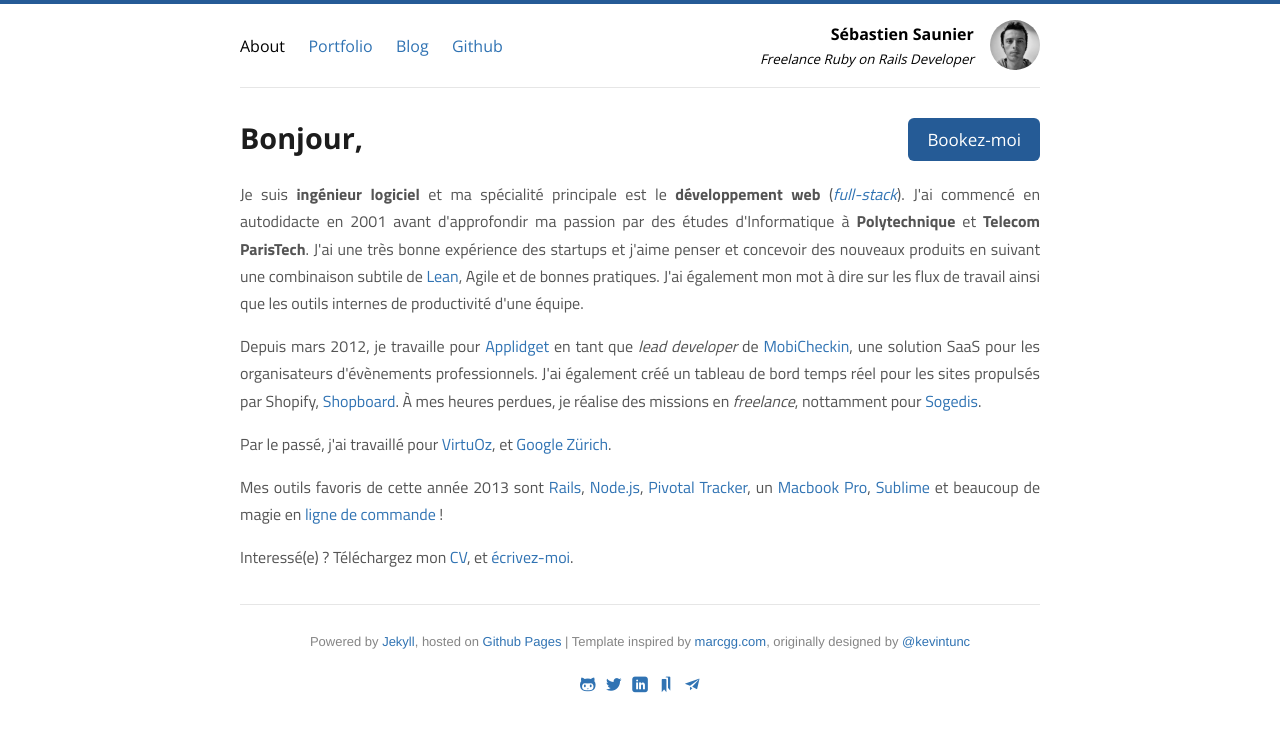
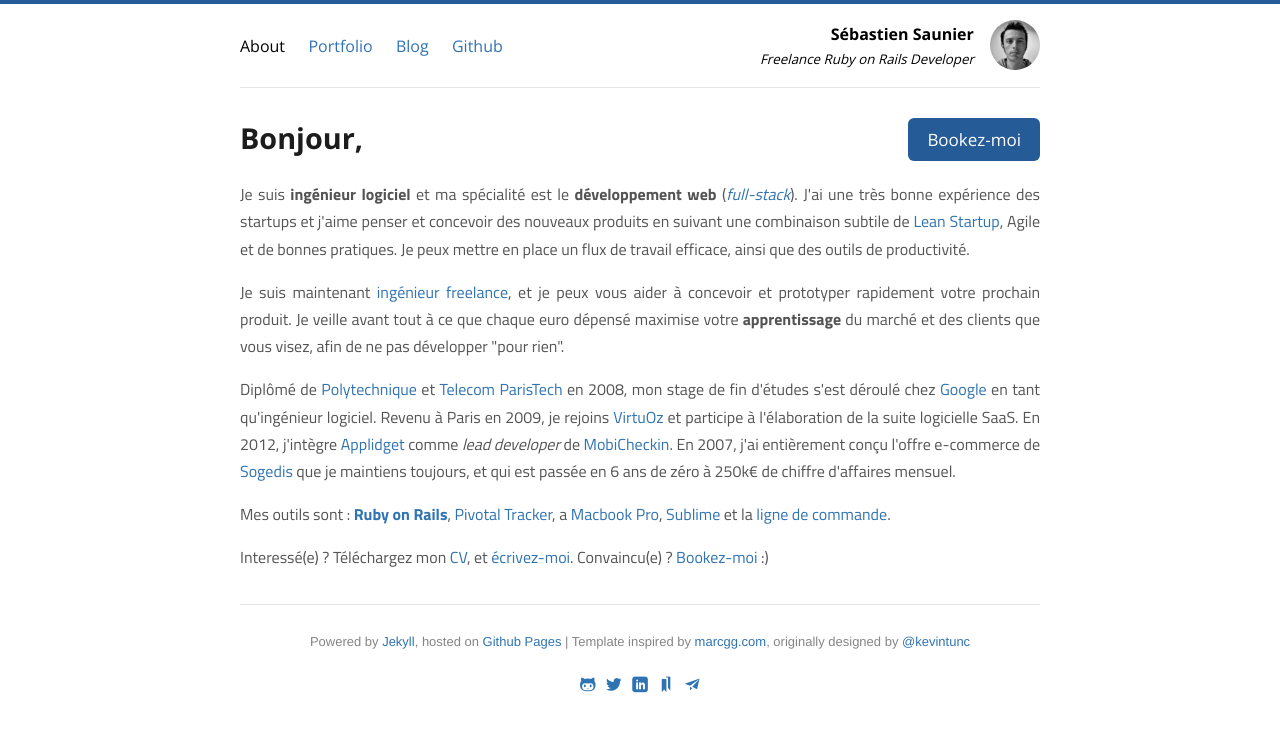
Before and after one commit to ssaunier/ssaunier.github.io, a Jekyll site: the page built from fr/index.html, in a window 1280 px wide. Shown: the top 732 px of the page. Built offline with Jekyll 4.4.1, drawn with Linux system fonts in a browser that asks for light colours.

Commit message:
Developer freelance in French

```diff
--- a/fr/index.html
+++ b/fr/index.html
@@ -3,7 +3,7 @@
 category: about
 language: fr
 title: Sébastien Saunier - Ingénieur Ruby on Rails Freelance
-description: Sébastien Saunier est un ingénieur logiciel web freelance (Ruby on Rails) créateur de beau produits
+description: Sébastien Saunier est un ingénieur logiciel web (Ruby on Rails) vous aidant à rapidement prototyper en Ruby on Rails votre nouvelle startup.
 ---
 
 <section class="about-me">
@@ -15,42 +15,46 @@
   </h1>
 
   <p>
-    Je suis <strong>ingénieur logiciel</strong> et ma spécialité principale est le
+    Je suis <strong>ingénieur logiciel</strong> et ma spécialité est le
     <strong>développement web</strong>
     (<a href="http://www.laurencegellert.com/2012/08/what-is-a-full-stack-developer/" target="_blank"><i>full-stack</i></a>).
-    J'ai commencé en autodidacte en 2001 avant d'approfondir ma passion par des études
-    d'Informatique à <strong>Polytechnique</strong> et <strong>Telecom ParisTech</strong>.
     J'ai une très bonne expérience des startups et j'aime penser et concevoir des nouveaux
-    produits en suivant une combinaison subtile de <a href="http://theleanstartup.com/">Lean</a>,
-    Agile et de bonnes pratiques. J'ai également mon mot à dire sur les flux de travail ainsi
-    que les outils internes de productivité d'une équipe.
+    produits en suivant une combinaison subtile de <a href="http://theleanstartup.com/">Lean Startup</a>,
+    Agile et de bonnes pratiques. Je peux mettre en place un flux de travail efficace, ainsi
+    que des outils de productivité.
   </p>
 
   <p>
-    Depuis mars 2012, je travaille pour <a href="http://www.applidget.com">Applidget</a>
-    en tant que <i>lead developer</i> de <a href="http://www.mobicheckin.com">MobiCheckin</a>, une solution
-    SaaS pour les organisateurs d'évènements professionnels. J'ai également créé un tableau de bord temps
-    réel pour les sites propulsés par Shopify, <a href="http://apps.shopify.com/shopboard">Shopboard</a>. À
-    mes heures perdues, je réalise des missions en <i>freelance</i>,
-    nottamment pour <a href="http://www.sogedis.fr">Sogedis</a>.
+    Je suis maintenant <a href="http://freelancebooking.pro/fr/users/ssaunier">ingénieur freelance</a>, et je
+    peux vous aider à concevoir et prototyper rapidement votre prochain produit. Je veille avant tout à ce que chaque euro
+    dépensé maximise votre <strong>apprentissage</strong> du marché et des clients que vous visez, afin de ne pas développer
+    "pour rien".
   </p>
+
   <p>
-    Par le passé, j'ai travaillé pour
-    <a href="http://www.virtuoz.com/">VirtuOz</a>,
-    et <a href="https://www.google.com/about/jobs/locations/zurich/">Google Zürich</a>.
+    Diplômé de <a href="http://www.polytechnique.edu">Polytechnique</a> et
+    <a href="http://www.telecom-paristech.fr">Telecom ParisTech</a> en 2008, mon stage de fin d'études s'est déroulé chez
+    <a href="https://www.google.com/about/jobs/locations/zurich/">Google</a> en tant qu'ingénieur logiciel. Revenu
+    à Paris en 2009, je rejoins <a href="http://www.virtuoz.com">VirtuOz</a> et participe à l'élaboration de la suite logicielle SaaS.
+    En 2012, j'intègre <a href="http://www.applidget.com">Applidget</a> comme <em>lead developer</em>
+    de <a href="http://www.mobicheckin.com/fr">MobiCheckin</a>. En 2007, j'ai entièrement conçu l'offre e-commerce
+    de <a href="http://pieces-detachees.sogedis.fr">Sogedis</a> que je maintiens toujours, et qui est passée en 6 ans de zéro à 250k€
+    de chiffre d'affaires mensuel.
   </p>
+
   <p>
-    Mes outils favoris de cette année 2013 sont <a href="http://rubyonrails.org/">Rails</a>,
-    <a href="http://nodejs.org/">Node.js</a>,
+    Mes outils sont :
+    <a href="http://rubyonrails.org/"><strong>Ruby on Rails</strong></a>,
     <a href="http://pivotaltracker.com/">Pivotal Tracker</a>,
-    un <a href="https://www.apple.com/macbook-pro/">Macbook Pro</a>,
+    a <a href="https://www.apple.com/macbook-pro/">Macbook Pro</a>,
     <a href="http://www.sublimetext.com/">Sublime</a>
-    et beaucoup de magie en <a href="https://github.com/ssaunier/dotfiles">ligne de commande</a> !
+    et la <a href="https://github.com/ssaunier/dotfiles">ligne de commande</a>.
   </p>
 
   <p>
     Interessé(e) ? Téléchargez mon <a href="https://github.com/ssaunier/resume/raw/master/resume.pdf">CV</a>,
     et <a href="mailto:seb+homebottom@saunier.me?subject=Une nouvelle mission si vous l'acceptez">écrivez-moi</a>.
+    Convaincu(e) ? <a href="http://freelancebooking.pro/fr/users/ssaunier">Bookez-moi</a> :)
   </p>
 
 </section>
--- a/index.html
+++ b/index.html
@@ -30,7 +30,7 @@
   </p>
 
   <p>
-    I graduated in 2008 from <a href="www.polytechnique.edu/jsp/accueil.jsp?LANGUE=1">Polytechnique</a> and joined <a href="https://www.google.com/about/jobs/locations/zurich/">Google</a> as an software engineer intern. I came back to Paris in 2009 and worked 3 years for <a href="http://www.virtuoz.com">VirtuOz</a> on the SaaS tool suite. In 2012, I joined <a href="http://www.applidget.com" itemprop="organization">Applidget</a>
+    I graduated in 2008 from <a href="www.polytechnique.edu/jsp/accueil.jsp?LANGUE=1">Polytechnique</a> and joined <a href="https://www.google.com/about/jobs/locations/zurich/">Google</a> as an software engineer intern. I came back to Paris in 2009 and worked 3 years for <a href="http://www.virtuoz.com">VirtuOz</a> on the SaaS tool suite. In 2012, I joined <a href="http://www.applidget.com">Applidget</a>
     as the lead developer of <a href="http://www.mobicheckin.com">MobiCheckin</a>, an award-winning SaaS solution for professional event organizer. Since 2007, I have helped <a href="http://www.sogedis.fr">Sogedis</a> bootstrap and grow their ecommerce from zero to a monthly revenue of 250k€.
   </p>
   <p>
```
Also changed, not shown: fr/developpeur-ruby-on-rails-freelance-paris.html (+13 -48 lines).
